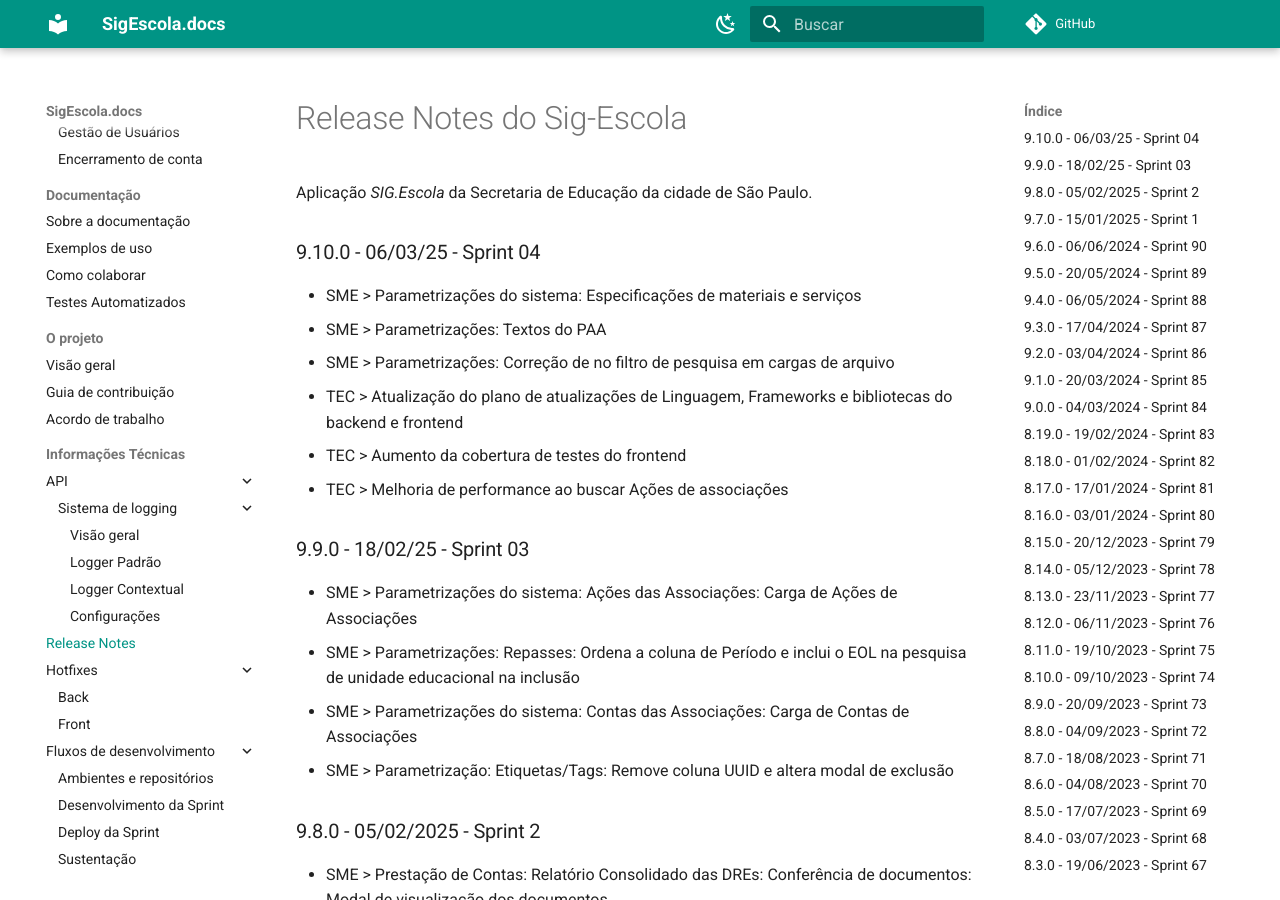
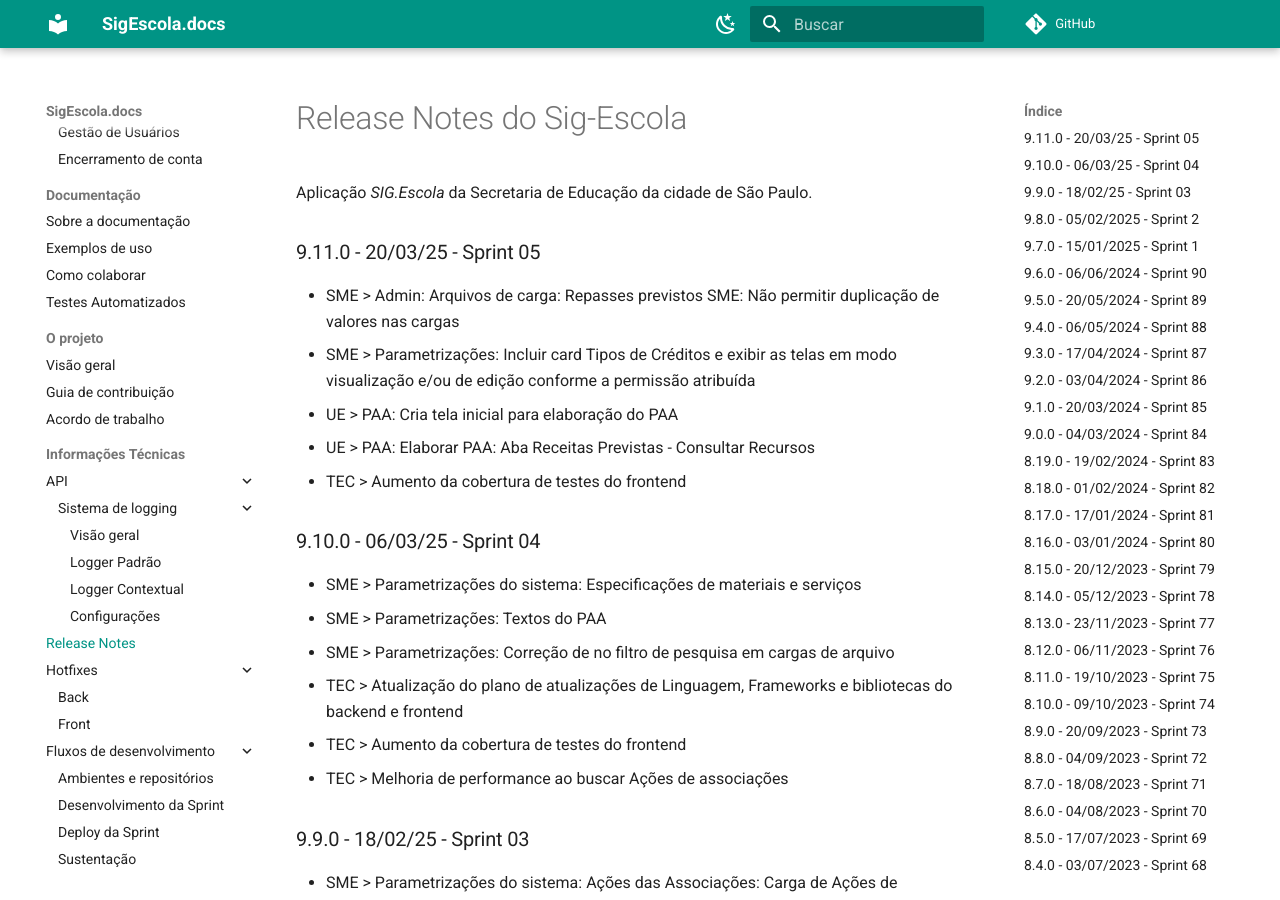
Before and after one commit to prefeiturasp/SME-PTRF-Docs, an MkDocs documentation site: the page built from docs/projeto/release_notes.md, in a window 1280 px wide and 900 px high. Built offline with MkDocs 1.6.1 and Material for MkDocs 9.7.7, drawn with Linux system fonts in a browser that asks for light colours; comment, search, counter and statistics services are not loaded.

Commit message:
Update release_notes.md

```diff
--- a/docs/projeto/release_notes.md
+++ b/docs/projeto/release_notes.md
@@ -1,6 +1,14 @@
 # Release Notes do Sig-Escola
 
 Aplicação *SIG.Escola* da Secretaria de Educação da cidade de São Paulo.
+
+### 9.11.0 - 20/03/25 - Sprint 05
+
+* SME > Admin: Arquivos de carga: Repasses previstos SME: Não permitir duplicação de valores nas cargas
+* SME > Parametrizações: Incluir card Tipos de Créditos e exibir as telas em modo visualização e/ou de edição conforme a permissão atribuída
+* UE > PAA: Cria tela inicial para elaboração do PAA
+* UE > PAA: Elaborar PAA: Aba Receitas Previstas - Consultar Recursos
+* TEC > Aumento da cobertura de testes do frontend
 
 ### 9.10.0 - 06/03/25 -  Sprint 04
 
```
